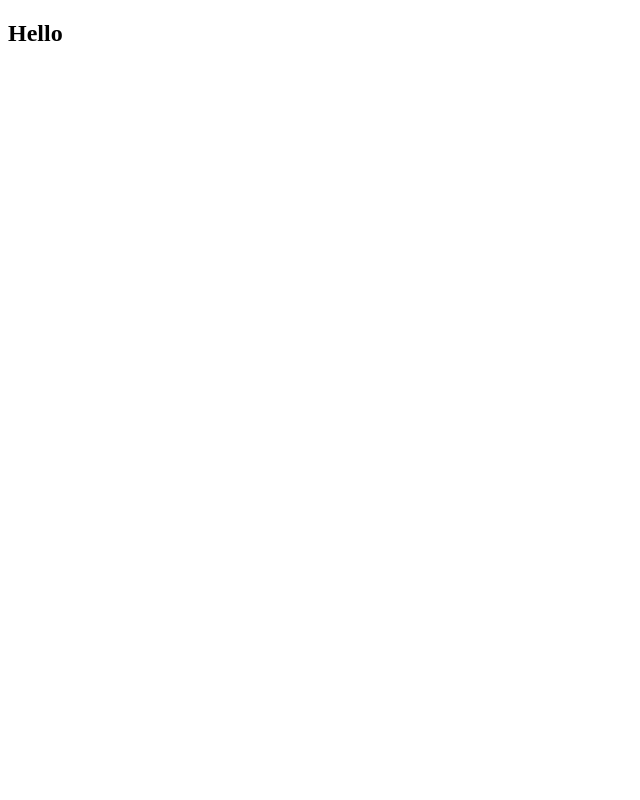
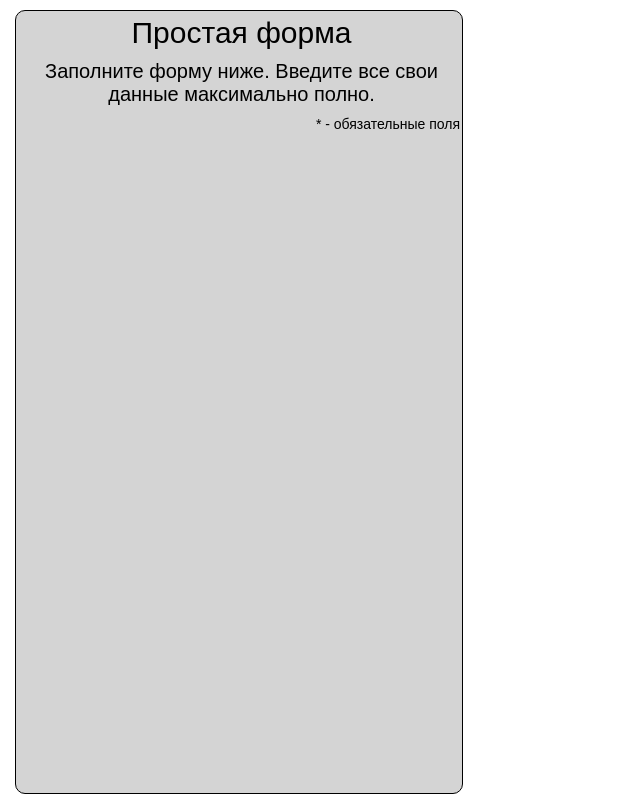
Before and after one commit to adildikov/snp-form-react, a React (Create React App) app: page / in a window 1280 px wide. Shown: the whole page, without its empty margins (0-640 px from the left). Built offline with nearby package versions, Linux system fonts and the light colour scheme.

Commit message:
add some styles for form & add forders for InputText&InputTextField with all other

```diff
--- a/src/components/App/App.jsx
+++ b/src/components/App/App.jsx
@@ -1,9 +1,10 @@
 import React from "react";
+import Form from "../Form/Form";
 
 export default function App() {
   return (
     <div>
-      <h2>Hello</h2>
+      <Form />
     </div>
   );
 }
--- a/src/components/Form/Form.jsx
+++ b/src/components/Form/Form.jsx
@@ -0,0 +1,17 @@
+import React from "react";
+import "./style.css";
+
+export default function Form() {
+  return (
+    <div className="form_wrapper">
+      <div className="form_header">
+        <p className="header__title">Простая форма</p>
+        <p className="header__content">
+          Заполните форму ниже. Введите все свои данные максимально полно.
+        </p>
+        <p className="required_fields">* - обязательные поля</p>
+      </div>
+      <div className="form_body"></div>
+    </div>
+  );
+}
--- /dev/null
+++ b/src/components/Form/style.css
@@ -0,0 +1,39 @@
+* {
+  margin: 0;
+  padding: 0;
+  box-sizing: border-box;
+  font-family: "Quicksand", sans-serif;
+  font-size: 20px;
+}
+
+.form_wrapper {
+  width: 35%;
+  height: 98vh;
+  margin: 10px 0 0 15px;
+
+  background-color: rgb(212, 212, 212);
+
+  border: 1px solid black;
+  border-radius: 10px;
+}
+
+.form_header {
+  width: 98%;
+  margin: 5px 7px 0 7px;
+}
+
+.header__title {
+  font-size: 30px;
+  text-align: center;
+}
+
+.header__content {
+  margin: 10px 0 0 0;
+  text-align: center;
+}
+
+.form_header .required_fields {
+  font-size: 14px;
+  text-align: right;
+  margin: 10px 0 0 0;
+}
--- /dev/null
+++ b/src/components/InputText/index.js
@@ -0,0 +1 @@
+export { default } from "./InputText";
--- /dev/null
+++ b/src/components/InputTextField/InputTextField.jsx
@@ -0,0 +1,4 @@
+import React from "react";
+import "./styles.css";
+
+export default function InputTextField() {}
--- /dev/null
+++ b/src/components/InputTextField/index.js
@@ -0,0 +1 @@
+export { default } from "./InputTextField";
```
Also changed, not shown: src/components/InputText/InputText.jsx (added, +10 -0 lines), src/components/InputText/style.css (added), src/components/InputTextField/style.css (added).
